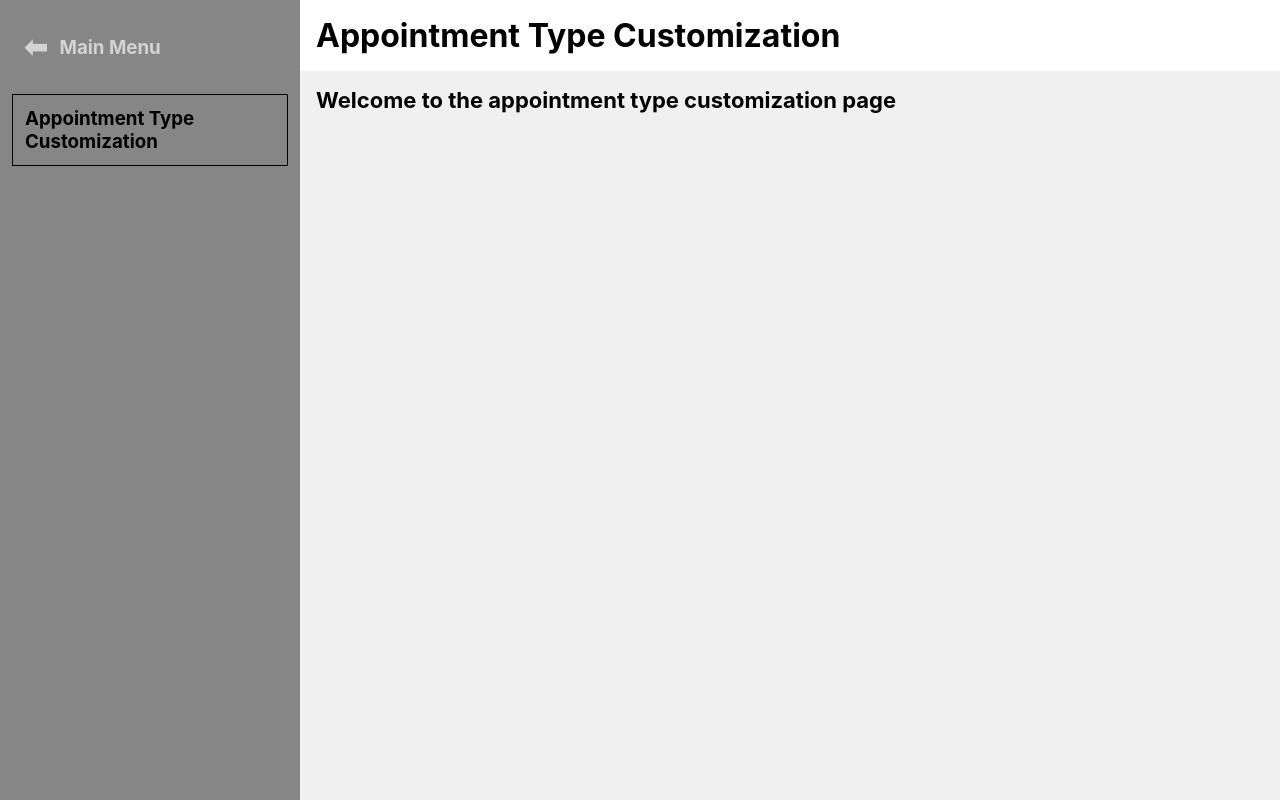
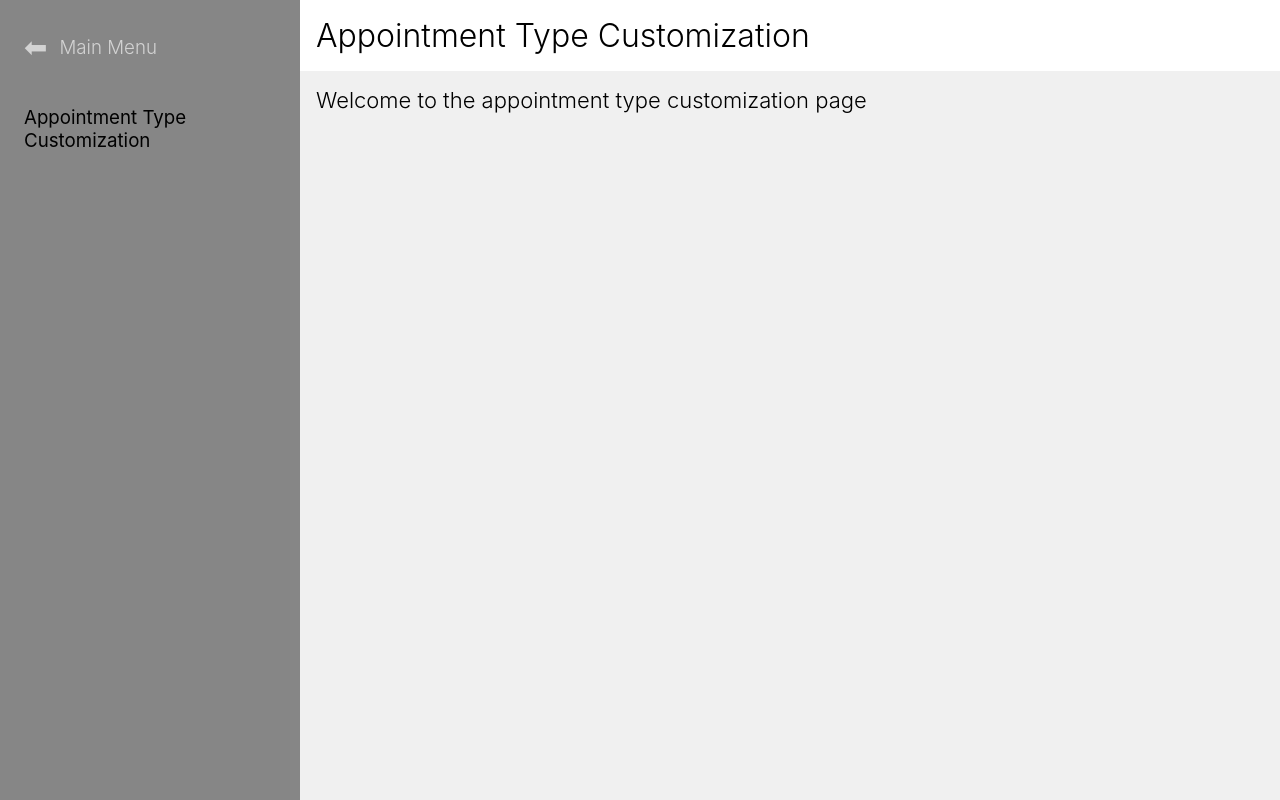
Before and after one commit to neilgamb/react-nested-drawer-poc, a React (Create React App) app: page /appointment-type-customization in a window 1280 px wide. Built offline with nearby package versions, Linux system fonts and the light colour scheme.

Commit message:
changing selected nav menu item styles

```diff
--- a/src/App.css
+++ b/src/App.css
@@ -47,8 +47,10 @@
   flex-direction: column;
 }
 
-h1 {
+h1,
+h3 {
   margin: 0;
+  font-weight: 300;
 }
 
 .header-container {
@@ -80,8 +82,8 @@ h1 {
   padding-left: 12px;
 }
 
-.nav-menu-item-container.selected {
-  border: 1px solid black;
+.nav-menu-item-container.selected h3 {
+  font-weight: 400;
 }
 
 .nav-menu-item-container.sub-option.selected {
```
